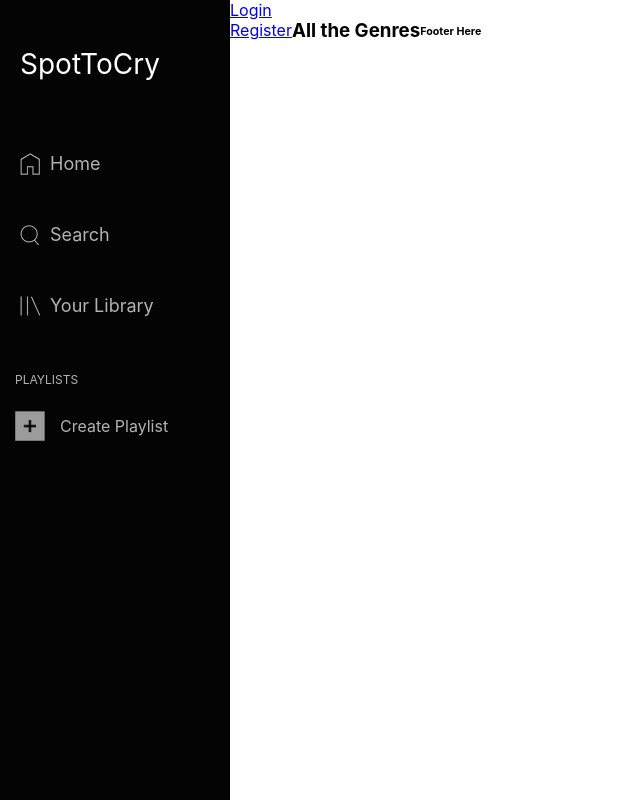
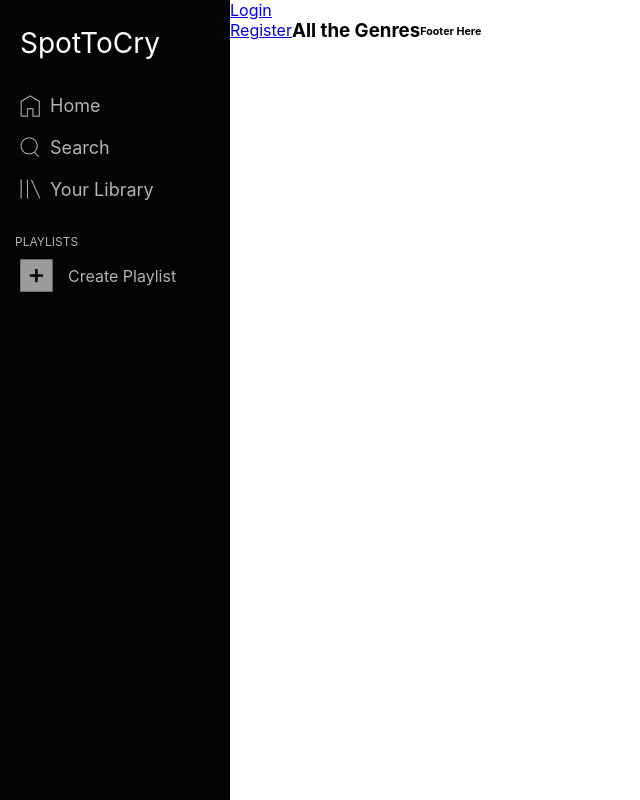
Before and after one commit to alexhlee6/SpotToCry, a React (Create React App) app in the folder client/: page / in a window 1280 px wide. Shown: the whole page, without its empty margins (0-640 px from the left). Built offline with nearby package versions, Linux system fonts and the light colour scheme.

Commit message:
fix SideBar icon positioning

```diff
--- a/client/public/assets/css/SideBar.css
+++ b/client/public/assets/css/SideBar.css
@@ -17,7 +17,7 @@
 
 .SideBar-Logo {
   /* border: 1px solid blue; */
-  height: 30%;
+  height: 15vh;
   display: flex;
   align-items: center;
   font-size: 28px;
@@ -27,7 +27,7 @@
 
 .User-Nav {
   /* border: 1px solid red; */
-  height: 50%;
+  height: 22%;
   display: flex;
   flex-direction: column;
   justify-content: space-evenly;
@@ -139,7 +139,7 @@
   /* border: 3px solid blue; */
   height: 100%;
   font-size: 12px;
-  margin-top: 14%;
+  margin-top: 10%;
 }
 
 .nav-playlist-title{
@@ -154,13 +154,13 @@
 .create-playlist {
   /* border: 3px solid green; */
   transition: all .2s ease-in;
-  height: 10%;
+  height: 8%;
   display: flex;
   flex-direction: row;
   align-items: center;
   font-size: 18px;
-  padding: 15px 0 0 15px;
-  margin-top: 10px;
+  padding: 5px 0 0 20px;
+  margin-top: 5px;
 }
 
 .create-playlist:hover {
@@ -178,8 +178,8 @@
 .create-playlist-image {
   background: url('../images/SideBar/playlist.png');
   background-size: cover;
-  width: 30px;
-  height: 30px;
+  width: 33px;
+  height: 33px;
   /* margin-right: 10px; */
   margin: 0 15px 14px 0;
   transition: background-image 0.2s ease-in-out;
```
